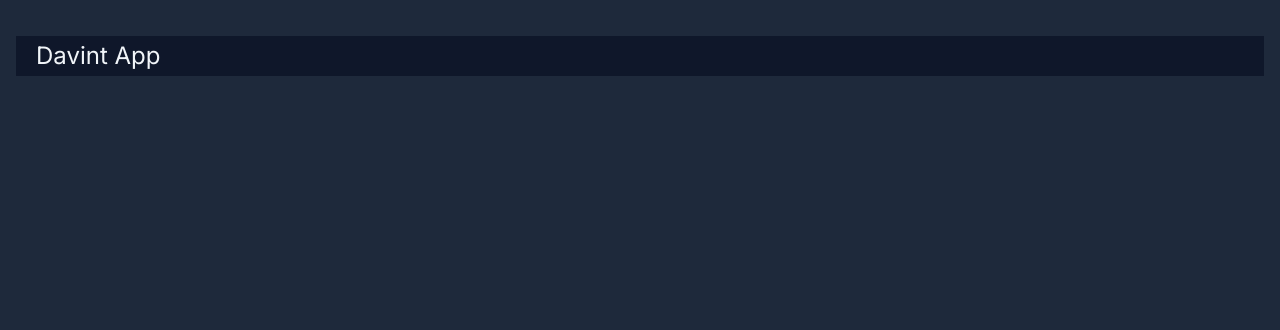
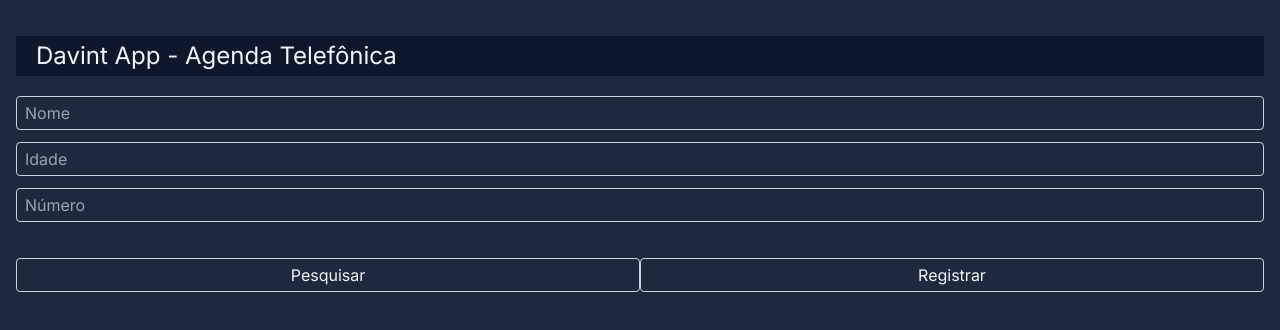
Before and after one commit to DAmalek/davinti-project, a Next.js app in the folder frontend/: page / in a window 1280 px wide. Shown: the top 330 px of the page. Built offline with nearby package versions, Linux system fonts and the light colour scheme.

Commit message:
axios install

```diff
--- a/frontend/src/app/page.tsx
+++ b/frontend/src/app/page.tsx
@@ -1,10 +1,62 @@
+"use client";
 import { Header } from "@/components/Header";
-import Image from "next/image";
+import { LinkBtn } from "@/components/LinkBtn";
+import axios from "axios";
+import React, { useState } from "react";
 
 export default function Home() {
+  const [form, setForm] = useState({});
+
+  function handleChange(e: React.ChangeEvent<HTMLInputElement>) {
+    setForm({ ...form, [e.target.name]: e.target.value });
+  }
+
+  async function handleSubmit(e: React.ChangeEvent<HTMLInputElement>) {
+    e.preventDefault();
+
+    try {
+      await axios.post("http://localhost:5000/contacts");
+    } catch (error) {}
+  }
+
+  //console.log(form);
+
   return (
     <>
-      <Header title="Davint App" />
+      <Header title="Davint App - Agenda Telefônica" />
+      <form className="flex flex-col gap-3">
+        <input
+          className="border border-slate-300 bg-transparent rounded px-2 py-1 focus-within:border-slate-100 "
+          placeholder="Nome"
+          name="NOME"
+          type="text"
+          onChange={handleChange}
+        />
+        <input
+          className="border border-slate-300 bg-transparent rounded px-2 py-1 focus-within:border-slate-100 "
+          placeholder="Idade"
+          name="IDADE"
+          type="text"
+          onChange={handleChange}
+        />
+        <input
+          className="border border-slate-300 bg-transparent rounded px-2 py-1 focus-within:border-slate-100 "
+          placeholder="Número"
+          name="NUMERO"
+          type="text"
+          onChange={handleChange}
+        />
+
+        <div className=" flex mt-6">
+          <LinkBtn title="Pesquisar" path="/" />
+          <button
+            className=" w-1/2 border border-slate-300 px-2 py-1 rounded  hover:bg-green-800 focus-within:bg-slate-700 outline-none "
+            type="submit"
+          >
+            Registrar
+          </button>
+        </div>
+      </form>
     </>
   );
 }
```
Also changed, not shown: frontend/package.json (+6 -5 lines), 1 other file (tests, documents, lock files or other folders).
